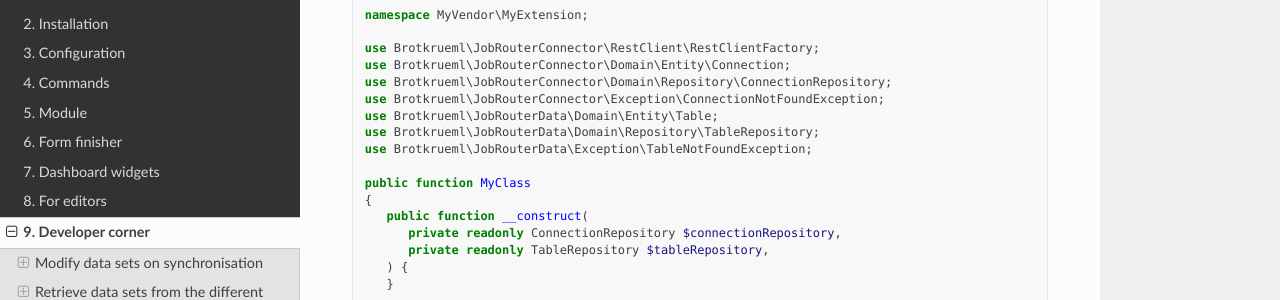
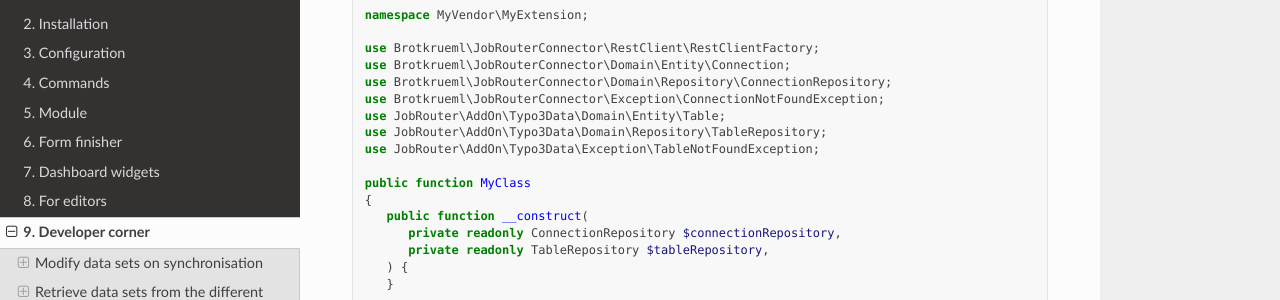
Before and after one commit to jobrouter/typo3-data, a Sphinx documentation site: the page built from Documentation/developer.rst, in a window 1280 px wide and 1400 px high, scrolled down 4036 px. Shown: the part 151-451 px from the top of the window. Built offline with Sphinx 7.4.7 and the Read the Docs theme 2.0.0, drawn with Linux system fonts in a browser that asks for light colours; some of the changed text lies outside the part shown.

Commit message:
fix: correct namespaces which were not migrated

```diff
--- a/Documentation/developer.rst
+++ b/Documentation/developer.rst
@@ -43,7 +43,7 @@
 
       namespace MyVendor\MyExtension\EventListener;
 
-      use Brotkrueml\JobRouterData\Event\ModifyDatasetOnSynchronisationEvent;
+      use JobRouter\AddOn\Typo3Data\Event\ModifyDatasetOnSynchronisationEvent;
 
       final class AdjustJobsDataset
       {
@@ -126,8 +126,8 @@
 
    namespace MyVendor\MyExtension;
 
-   use Brotkrueml\JobRouterData\Domain\Entity\Dataset;
-   use Brotkrueml\JobRouterData\Domain\Repository\DatasetRepository;
+   use JobRouter\AddOn\Typo3Data\Domain\Entity\Dataset;
+   use JobRouter\AddOn\Typo3Data\Domain\Repository\DatasetRepository;
 
    final class MyClass
    {
@@ -236,9 +236,9 @@
    use Brotkrueml\JobRouterConnector\Domain\Entity\Connection;
    use Brotkrueml\JobRouterConnector\Domain\Repository\ConnectionRepository;
    use Brotkrueml\JobRouterConnector\Exception\ConnectionNotFoundException;
-   use Brotkrueml\JobRouterData\Domain\Entity\Table;
-   use Brotkrueml\JobRouterData\Domain\Repository\TableRepository;
-   use Brotkrueml\JobRouterData\Exception\TableNotFoundException;
+   use JobRouter\AddOn\Typo3Data\Domain\Entity\Table;
+   use JobRouter\AddOn\Typo3Data\Domain\Repository\TableRepository;
+   use JobRouter\AddOn\Typo3Data\Exception\TableNotFoundException;
 
    public function MyClass
    {
@@ -314,8 +314,8 @@
 
    namespace MyVendor\MyExtension\Controller;
 
-   use Brotkrueml\JobRouterData\Exception\PrepareException;
-   use Brotkrueml\JobRouterData\Transfer\Preparer;
+   use JobRouter\AddOn\Typo3Data\Exception\PrepareException;
+   use JobRouter\AddOn\Typo3Data\Transfer\Preparer;
    use TYPO3\CMS\Extbase\Mvc\Controller\ActionController;
    use Psr\Http\Message\ResponseInterface;
 
@@ -360,7 +360,7 @@
 Using the JobDataRepository
 ===========================
 
-The :php:`\Brotkrueml\JobRouterData\Domain\Repository\JobRouter\JobDataRepository`
+The :php:`\JobRouter\AddOn\Typo3Data\Domain\Repository\JobRouter\JobDataRepository`
 provides methods to access the JobData REST API in TYPO3, e.g. in a command or a
 controller.
 
@@ -433,7 +433,7 @@
 
 These are implemented as :ref:`PSR-14 event listeners <t3coreapi:EventDispatcher>`
 and are located in the :file:`Classes/EventListener` folder of this extension.
-They receive a :php:`Brotkrueml\JobRouterData\Event\ModifyColumnContentEvent`
+They receive a :php:`JobRouter\AddOn\Typo3Data\Event\ModifyColumnContentEvent`
 event with the following methods:
 
 .. option:: getTable()
@@ -442,7 +442,7 @@
 
    Return value
       The entity class of a table
-      (:php:`Brotkrueml\JobRouterData\Domain\Entity\Table`).
+      (:php:`JobRouter\AddOn\Typo3Data\Domain\Entity\Table`).
 
 .. option:: getColumn()
 
@@ -450,7 +450,7 @@
 
    Return value
       The entity class of a column
-      (:php:`Brotkrueml\JobRouterData\Domain\Entity\Column`).
+      (:php:`JobRouter\AddOn\Typo3Data\Domain\Entity\Column`).
 
 .. option:: getContent()
 
```
Also changed, not shown: 12 other files.
